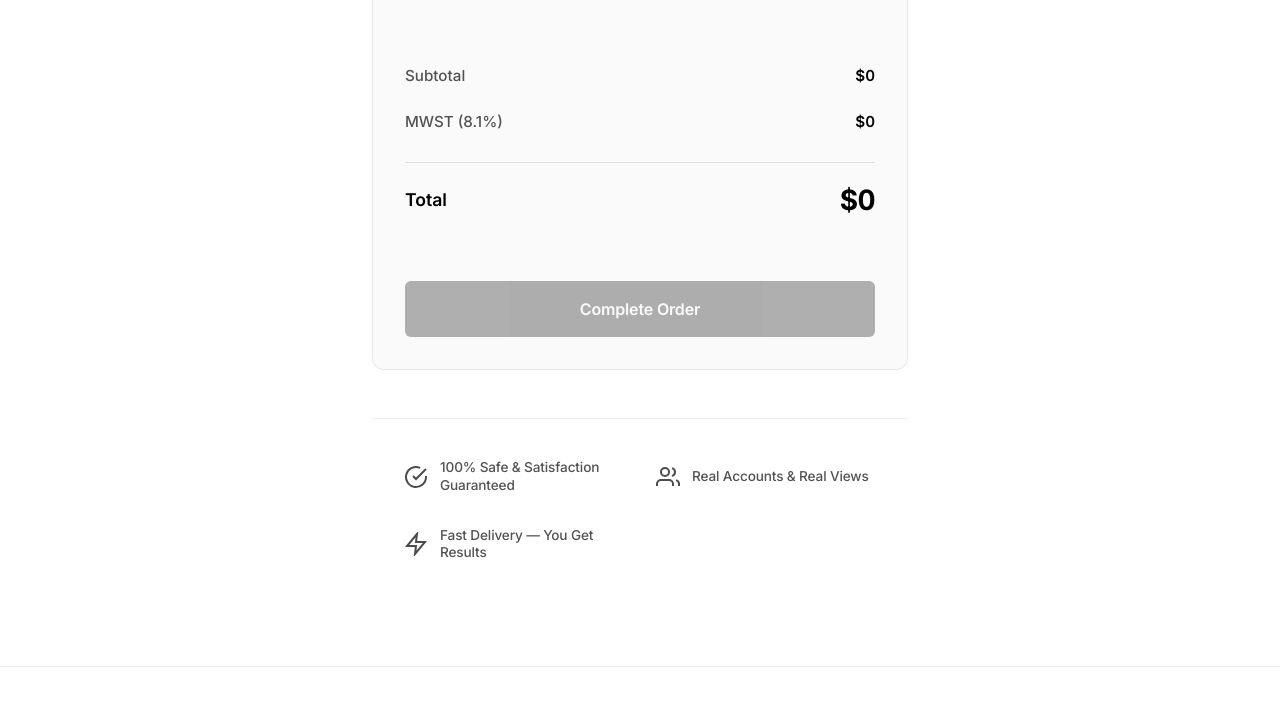
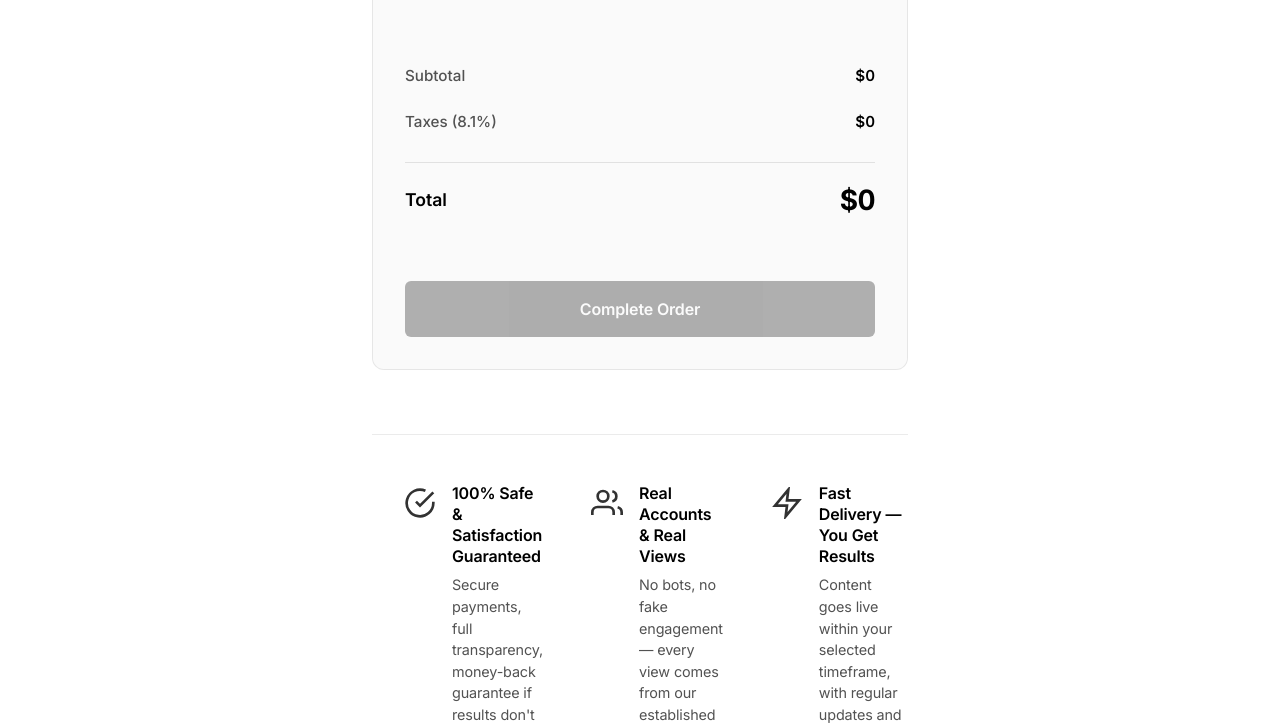
Before and after one commit to nevernot25/social, a website: page index.html in a window 1280 px wide. Shown: the part 3071-3799 px from the top of the page. Drawn offline with Linux system fonts and the light colour scheme; a script that the page names is missing.

Commit message:
Add favicon, change MWST to Taxes, TikTok URL validation, expand trust section with descriptions

```diff
--- a/index.html
+++ b/index.html
@@ -4,6 +4,7 @@
     <meta charset="UTF-8">
     <meta name="viewport" content="width=device-width, initial-scale=1.0">
     <title>PWRD</title>
+    <link rel="icon" type="image/svg+xml" href="favicon.svg">
     <link rel="preconnect" href="https://fonts.googleapis.com">
     <link rel="preconnect" href="https://fonts.gstatic.com" crossorigin>
     <link href="https://fonts.googleapis.com/css2?family=Inter:wght@300;400;500;600;700;800;900&display=swap" rel="stylesheet">
@@ -126,7 +127,7 @@
             <div class="checkout-section">
                 <h3 class="checkout-section-title">Contact</h3>
                 <div class="checkout-inputs">
-                    <input type="url" id="song-link" class="checkout-input" placeholder="TikTok song link" />
+                    <input type="text" id="song-link" class="checkout-input" placeholder="TikTok song link (e.g., https://tiktok.com/@artist/video/...)" />
                     <select id="genre-select" class="checkout-input">
                         <option value="">Select genre</option>
                         <option value="Pop">Pop</option>
@@ -234,7 +235,7 @@
                     <span class="summary-value">+$20</span>
                 </div>
                 <div class="summary-row" id="tax-row">
-                    <span class="summary-label">MWST (8.1%)</span>
+                    <span class="summary-label">Taxes (8.1%)</span>
                     <span class="summary-value" id="tax-amount">$0</span>
                 </div>
                 <div class="summary-row total-row">
@@ -256,31 +257,40 @@
             <div class="trust-grid">
                 <div class="trust-item">
                     <div class="trust-icon">
-                        <svg width="24" height="24" viewBox="0 0 24 24" fill="none" stroke="currentColor" stroke-width="2">
+                        <svg width="32" height="32" viewBox="0 0 24 24" fill="none" stroke="currentColor" stroke-width="2">
                             <path d="M22 11.08V12a10 10 0 1 1-5.93-9.14"/>
                             <polyline points="22 4 12 14.01 9 11.01"/>
                         </svg>
                     </div>
-                    <div class="trust-title">100% Safe & Satisfaction Guaranteed</div>
+                    <div class="trust-content">
+                        <div class="trust-title">100% Safe & Satisfaction Guaranteed</div>
+                        <div class="trust-description">Secure payments, full transparency, money-back guarantee if results don't meet expectations</div>
+                    </div>
                 </div>
                 <div class="trust-item">
                     <div class="trust-icon">
-                        <svg width="24" height="24" viewBox="0 0 24 24" fill="none" stroke="currentColor" stroke-width="2">
+                        <svg width="32" height="32" viewBox="0 0 24 24" fill="none" stroke="currentColor" stroke-width="2">
                             <path d="M17 21v-2a4 4 0 0 0-4-4H5a4 4 0 0 0-4 4v2"/>
                             <circle cx="9" cy="7" r="4"/>
                             <path d="M23 21v-2a4 4 0 0 0-3-3.87"/>
                             <path d="M16 3.13a4 4 0 0 1 0 7.75"/>
                         </svg>
                     </div>
-                    <div class="trust-title">Real Accounts & Real Views</div>
+                    <div class="trust-content">
+                        <div class="trust-title">Real Accounts & Real Views</div>
+                        <div class="trust-description">No bots, no fake engagement — every view comes from our established TikTok channels with genuine audiences</div>
+                    </div>
                 </div>
                 <div class="trust-item">
                     <div class="trust-icon">
-                        <svg width="24" height="24" viewBox="0 0 24 24" fill="none" stroke="currentColor" stroke-width="2">
+                        <svg width="32" height="32" viewBox="0 0 24 24" fill="none" stroke="currentColor" stroke-width="2">
                             <polygon points="13 2 3 14 12 14 11 22 21 10 12 10 13 2"/>
                         </svg>
                     </div>
-                    <div class="trust-title">Fast Delivery — You Get Results</div>
+                    <div class="trust-content">
+                        <div class="trust-title">Fast Delivery — You Get Results</div>
+                        <div class="trust-description">Content goes live within your selected timeframe, with regular updates and performance tracking throughout</div>
+                    </div>
                 </div>
             </div>
         </div>
--- a/script.js
+++ b/script.js
@@ -173,6 +173,12 @@ async function checkout() {
         return;
     }
 
+    // Validate TikTok URL
+    if (!songLink.includes('tiktok.com')) {
+        alert('Please enter a valid TikTok link (must contain tiktok.com)');
+        return;
+    }
+
     if (!genre) {
         alert('Please select a genre');
         return;
--- a/style.css
+++ b/style.css
@@ -251,39 +251,60 @@ body {
 
 /* Trust Features */
 .trust-features {
-    max-width: 900px;
-    margin: 3rem auto 0;
-    padding: 2.5rem 2rem;
+    max-width: 1400px;
+    margin: 4rem auto 0;
+    padding: 3rem 2rem;
     border-top: 1px solid rgba(0, 0, 0, 0.08);
 }
 
 .trust-grid {
     display: grid;
-    grid-template-columns: repeat(auto-fit, minmax(200px, 1fr));
-    gap: 2rem;
+    grid-template-columns: repeat(3, 1fr);
+    gap: 3rem;
 }
 
 .trust-item {
     display: flex;
-    align-items: center;
-    gap: 0.75rem;
+    align-items: flex-start;
+    gap: 1rem;
     text-align: left;
 }
 
 .trust-icon {
     flex-shrink: 0;
-    width: 24px;
-    height: 24px;
+    width: 32px;
+    height: 32px;
     color: var(--black);
-    opacity: 0.7;
+    opacity: 0.8;
+    margin-top: 0.25rem;
+}
+
+.trust-content {
+    flex: 1;
 }
 
 .trust-title {
-    font-size: 0.85rem;
-    font-weight: 500;
+    font-size: 1rem;
+    font-weight: 600;
     letter-spacing: -0.01em;
     line-height: 1.3;
+    color: var(--black);
+    margin-bottom: 0.5rem;
+}
+
+.trust-description {
+    font-size: 0.9rem;
+    font-weight: 400;
+    letter-spacing: -0.01em;
+    line-height: 1.5;
     color: var(--gray-600);
+}
+
+@media (max-width: 968px) {
+    .trust-grid {
+        grid-template-columns: 1fr;
+        gap: 2rem;
+    }
 }
 
 /* Services */
```
Also changed, not shown: sell.html (+8 -1 lines), favicon.svg (added).
